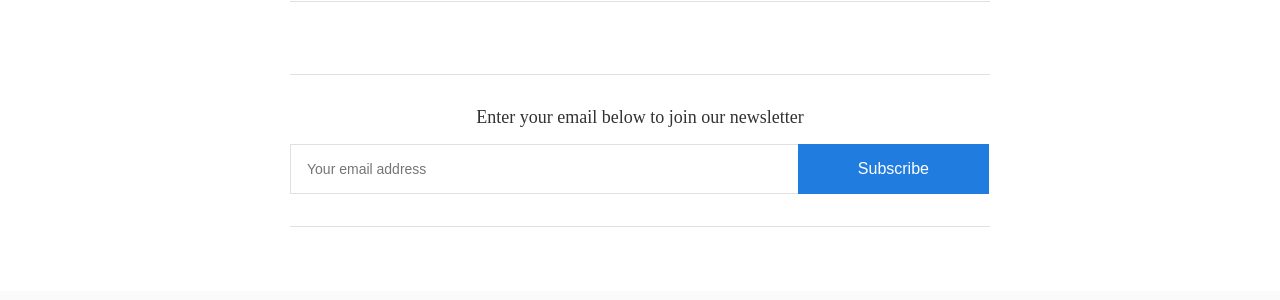
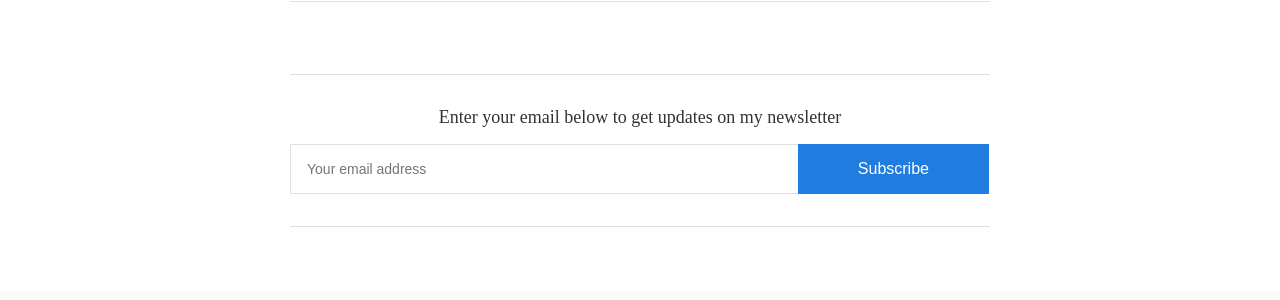
Before and after one commit to chloemurdock/chloemurdock.github.io, a Jekyll site: the page built from _posts/2016-5-1-Haikus-to-summarize-senior-year.md, in a window 1280 px wide. Shown: the part 1584-1884 px from the top of the page. Built offline with Jekyll 4.4.1, drawn with Linux system fonts in a browser that asks for light colours; some web fonts are replaced; comment, search, counter and statistics services are not loaded.

Commit message:
update-subscribe

```diff
--- a/_includes/subscribe-form.html
+++ b/_includes/subscribe-form.html
@@ -1,4 +1,4 @@
-<h5 class='u-text-center'>Enter your email below to join our newsletter</h5>
+<h5 class='u-text-center'>Enter your email below to get updates on my newsletter</h5>
 
 <form method='post'
       target='_blank'
--- a/_layouts/post.html
+++ b/_layouts/post.html
@@ -47,7 +47,7 @@ layout: default
         {% include subscribe-form.html %}
         <hr>
 
-        {% include disqus.html %}
+        <!--{% include disqus.html %}-->
 
       </article>
 
```
Also changed, not shown: 1 other file.
